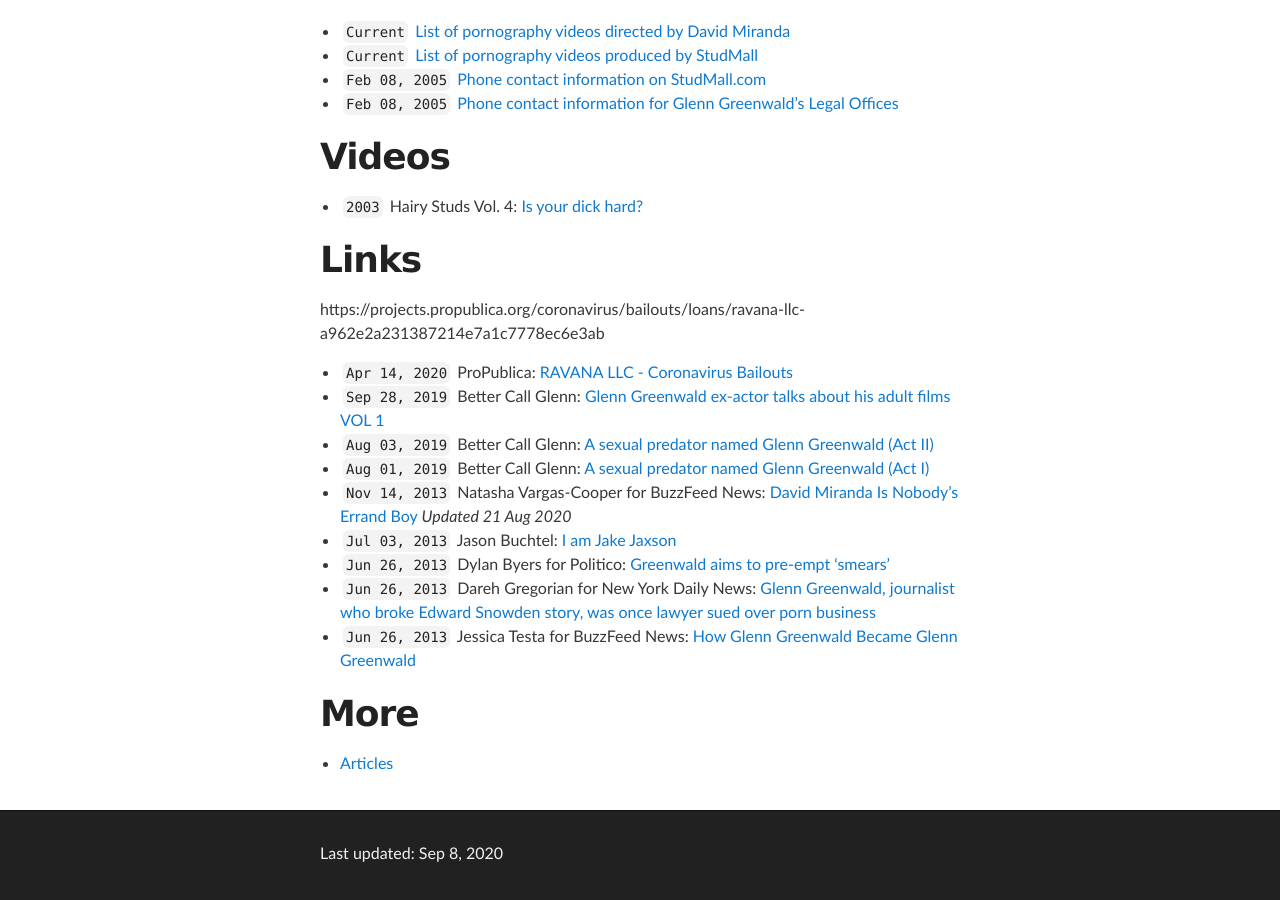
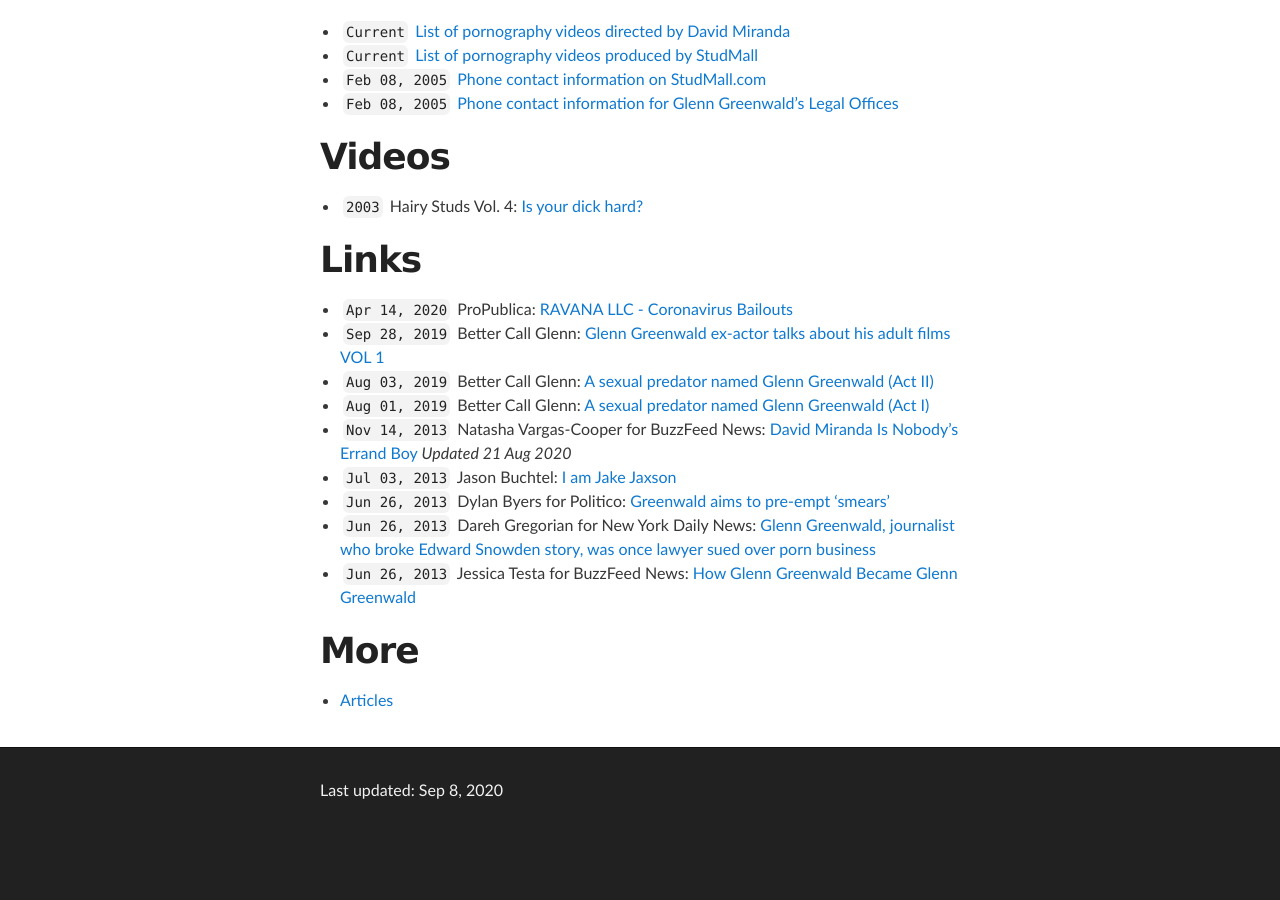
Before and after one commit to masternotions/masternotions.github.io, a Jekyll site: the page built from index.md, in a window 1280 px wide and 900 px high, scrolled down 1000 px. Built offline with Jekyll 4.4.1, drawn with Linux system fonts in a browser that asks for light colours; after the commit the page ends 1837 px from its top, so only the background shows below that; part of the change alters nothing that is shown.

Commit message:
Update index.md

```diff
--- a/index.md
+++ b/index.md
@@ -70,8 +70,6 @@ Hairy Studs 4 was filmed in Brazil in 2002.
 
 # Links
 
-https://projects.propublica.org/coronavirus/bailouts/loans/ravana-llc-a962e2a231387214e7a1c7778ec6e3ab
-
 - ``Apr 14, 2020`` ProPublica: [RAVANA LLC - Coronavirus Bailouts](https://projects.propublica.org/coronavirus/bailouts/loans/ravana-llc-a962e2a231387214e7a1c7778ec6e3ab)
 - ``Sep 28, 2019`` Better Call Glenn: [Glenn Greenwald ex-actor talks about his adult films VOL 1](https://web.archive.org/web/20191012162650/https://bettercallglenn.com/ex-ator-de-glenn-greenwald-fala-sobre-seus-filmes-adultos-vol-1/)
 - ``Aug 03, 2019`` Better Call Glenn: [A sexual predator named Glenn Greenwald (Act II)](https://web.archive.org/web/20190803233858/https://bettercallglenn.com/um-predador-sexual-chamado-glenn-greenwald-ato-ii/)
```
